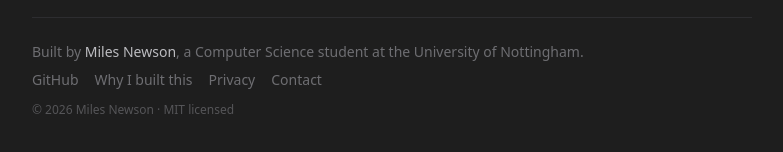
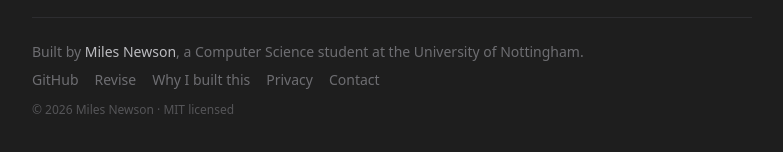
Before and after one commit to MNewson21/CodingInterviewPractice, a React (Vite) app: page /about in a window 1280 px wide. Shown: the part 1209-1361 px from the top of the page, without its empty margins (248-1031 px from the left). Built offline with nearby package versions, Linux system fonts and the light colour scheme; no server answers.

Commit message:
added link to revise page

```diff
--- a/src/App.tsx
+++ b/src/App.tsx
@@ -5,6 +5,7 @@ import { HomePage } from './routes/HomePage';
 import { SessionPage } from './routes/SessionPage';
 import { ReplayPage } from './routes/ReplayPage';
 import { AboutPage } from './routes/AboutPage';
+import { RevisePage } from './routes/RevisePage';
 import { PrivacyPage } from './routes/PrivacyPage';
 import { NotFoundPage } from './routes/NotFoundPage';
 import { AuthPage } from './features/auth/AuthPage';
@@ -28,6 +29,7 @@ export function App() {
         <Routes>
           <Route path="/" element={<HomePage />} />
           <Route path="/about" element={<AboutPage />} />
+          <Route path="/revise" element={<RevisePage />} />
           <Route path="/auth" element={<AuthPage />} />
           <Route path="/session/:problemId" element={<SessionPage />} />
           <Route path="/replay/:sessionId" element={<ReplayPage />} />
--- a/src/components/SiteFooter.tsx
+++ b/src/components/SiteFooter.tsx
@@ -2,9 +2,9 @@ import { Link } from 'react-router-dom';
 import { SITE } from '../config/site';
 
 /**
- * Shared site footer: attribution, source link, and links to the About and Privacy
- * pages. Rendered at the bottom of the main public pages to add legitimacy and tie the
- * project to a real person.
+ * Shared site footer: attribution, source link, and links to the Revise, About and
+ * Privacy pages. Rendered at the bottom of the main public pages to add legitimacy and
+ * tie the project to a real person.
  */
 export function SiteFooter() {
   return (
@@ -17,6 +17,9 @@ export function SiteFooter() {
         <a href={SITE.github} target="_blank" rel="noreferrer" className="hover:text-zinc-200">
           GitHub
         </a>
+        <Link to="/revise" className="hover:text-zinc-200">
+          Revise
+        </Link>
         <Link to="/about" className="hover:text-zinc-200">
           Why I built this
         </Link>
--- a/src/routes/HomePage.tsx
+++ b/src/routes/HomePage.tsx
@@ -40,6 +40,9 @@ export function HomePage() {
             )}
           </div>
           <div className="flex flex-col items-end gap-1 text-right text-sm">
+            <Link to="/revise" className="text-xs font-bold text-emerald-400 hover:text-emerald-300">
+              Revise
+            </Link>
             <Link to="/about" className="text-xs text-zinc-400 hover:text-zinc-100">
               Why did I build this?
             </Link>
```
